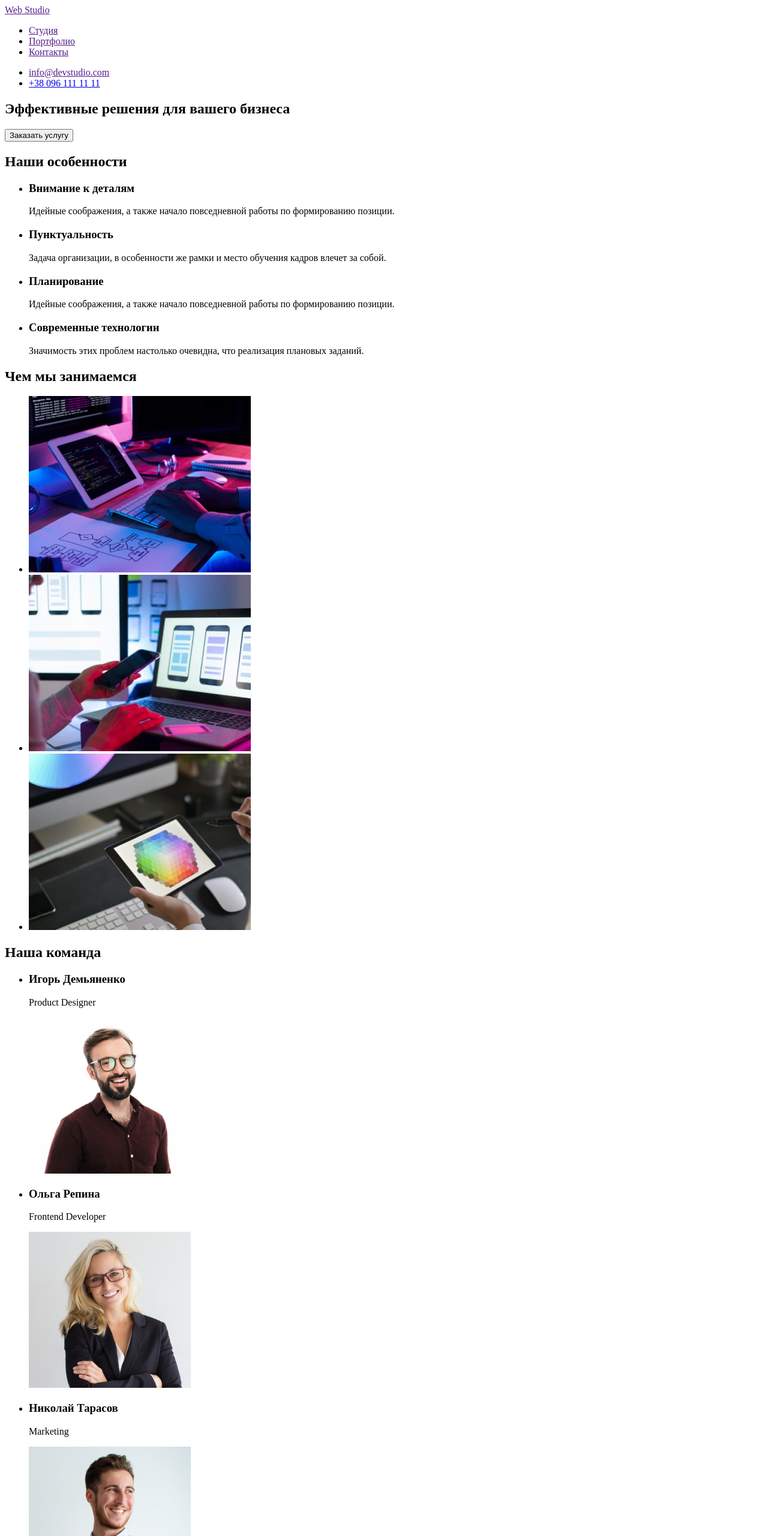
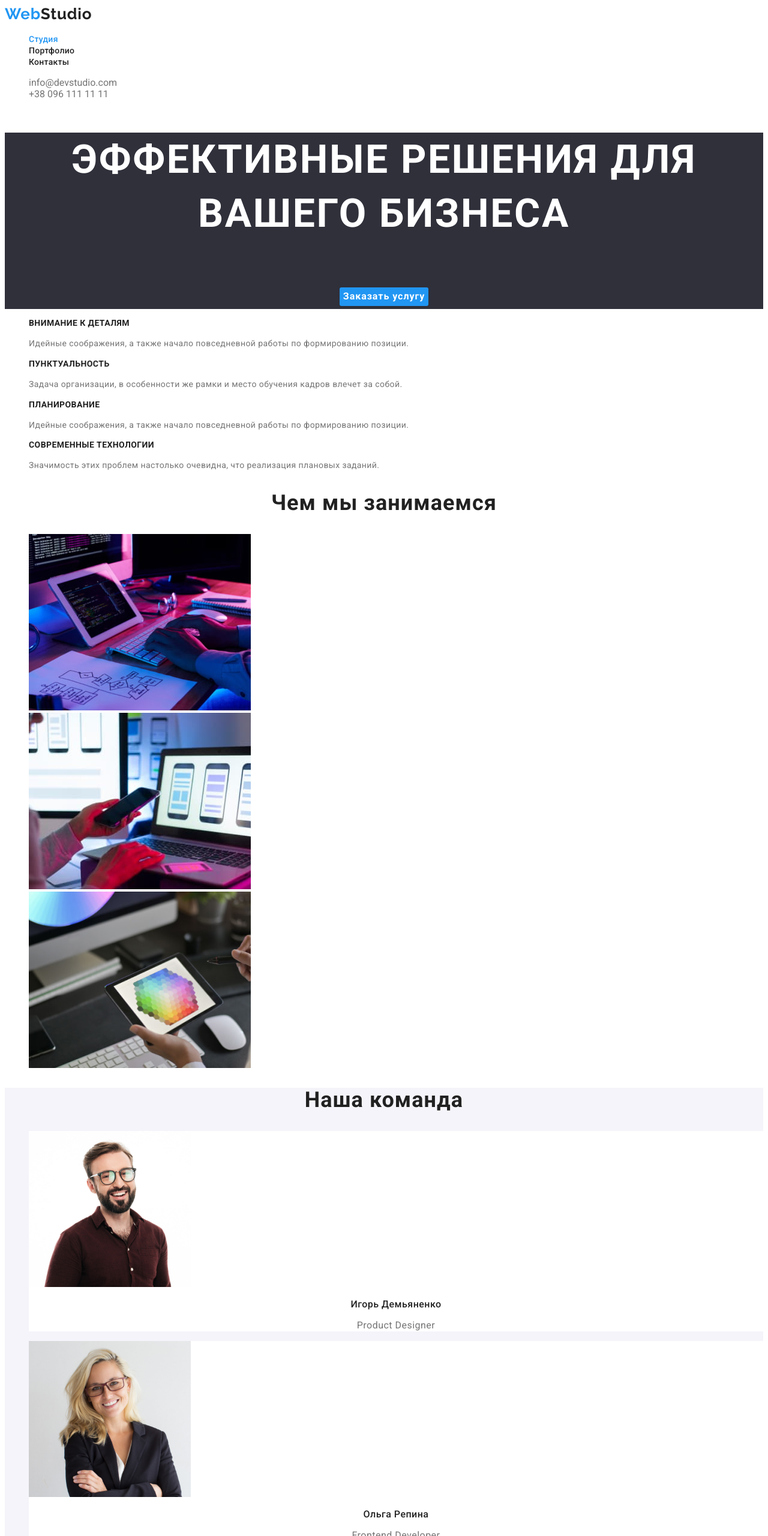
Before and after one commit to EduardGalushko/goit-markup-hw-01., a plain HTML site: page index.html in a window 1280 px wide. Shown: the top 2560 px of the page at 60% size. Drawn offline with Linux system fonts and the light colour scheme.

Commit message:
fixed studio

```diff
--- /dev/null
+++ b/css/style.css
@@ -0,0 +1,212 @@
+:root {
+  --primary-text-color: #212121;
+  --tittle-text-color: #757575;
+  --accent-color: #2196f3;
+  --primary-with-color: #ffffff;
+  --section-background-color: #f5f4fa;
+  --footer-background-color: #2f303a;
+}
+
+/*--start studio--*/
+body {
+  font-family: "Roboto", sans-serif;
+}
+
+.list {
+  list-style: none;
+}
+
+a {
+  text-decoration: none;
+}
+
+.logo {
+  font-family: Raleway;
+  font-style: normal;
+  font-weight: bold;
+  font-size: 26px;
+  line-height: 1.2;
+  letter-spacing: 0.03em;
+  color: var(--accent-color);
+}
+.logo-web {
+  font-family: Raleway;
+  font-style: normal;
+  font-weight: bold;
+  font-size: 26px;
+  line-height: 1.2;
+  letter-spacing: 0.03em;
+  color: var(--primary-text-color);
+}
+.site-nav {
+  font-style: normal;
+  font-weight: 500;
+  font-size: 14px;
+  line-height: 1.1;
+  letter-spacing: 0.02em;
+  color: var(--primary-text-color);
+}
+.current {
+  color: var(--accent-color);
+  text-decoration: none;
+  pointer-events: none;
+}
+
+.site-nav:hover,
+.site-nav:focus {
+  color: var(--accent-color);
+}
+.site-nav-contact {
+  color: var(--tittle-text-color);
+  font-style: normal;
+}
+.site-nav-contact:hover,
+.site-nav-contact:focus {
+  color: var(--accent-color);
+}
+
+.hero {
+  background-color: var(--footer-background-color);
+  font-style: normal;
+  font-weight: 900;
+  font-size: 44px;
+  line-height: 1.36;
+  text-align: center;
+  letter-spacing: 0.06em;
+  text-transform: uppercase;
+  color: var(--primary-with-color);
+}
+.button {
+  text-decoration: none;
+  cursor: pointer;
+  background-color: var(--accent-color);
+  font-family: inherit;
+  font-style: normal;
+  font-weight: bold;
+  font-size: 16px;
+  line-height: 1.8;
+  letter-spacing: 0.06em;
+  color: var(--primary-with-color);
+  border: 0px;
+  border-radius: 3px;
+}
+
+.button:hover,
+.button:focus {
+  background-color: #188ce8;
+}
+.features-title {
+  font-style: normal;
+  font-weight: bold;
+  font-size: 14px;
+  line-height: 1.14;
+  letter-spacing: 0.03em;
+  text-transform: uppercase;
+  color: var(--primary-text-color);
+}
+.features-description {
+  font-style: normal;
+  font-weight: normal;
+  font-size: 14px;
+  line-height: 1.7;
+  letter-spacing: 0.03em;
+  color: var(--tittle-text-color);
+}
+.title {
+  font-style: normal;
+  font-weight: bold;
+  font-size: 36px;
+  line-height: 1.16;
+  text-align: center;
+  letter-spacing: 0.03em;
+  color: var(--primary-text-color);
+}
+.section-team {
+  background-color: var(--section-background-color);
+}
+.cards {
+  background: var(--primary-with-color);
+}
+.title-name {
+  font-style: normal;
+  font-weight: 500;
+  font-size: 16px;
+  line-height: 1.18;
+  text-align: center;
+  letter-spacing: 0.03em;
+  color: var(--primary-text-color);
+}
+.team-position {
+  font-style: normal;
+  font-weight: normal;
+  font-size: 16px;
+  line-height: 1.18;
+  text-align: center;
+  letter-spacing: 0.03em;
+  color: var(--tittle-text-color);
+}
+.footer {
+  background-color: var(--footer-background-color);
+}
+.logo-web-footer {
+  font-family: Raleway;
+  font-style: normal;
+  font-weight: bold;
+  font-size: 26px;
+  line-height: 1.2;
+  letter-spacing: 0.03em;
+  color: var(--primary-with-color);
+}
+.address {
+  font-style: normal;
+  font-weight: normal;
+  font-size: 14px;
+  line-height: 1.71;
+  letter-spacing: 0.03em;
+  color: var(--primary-with-color);
+}
+/*--END STUDIO--*/
+
+/* START PORTFOLIO */
+.section-portfolio {
+  color: var(--section-background-color);
+}
+.button-navigate {
+  background-color: var(--section-background-color);
+  text-decoration: none;
+  font-family: inherit;
+  font-style: normal;
+  font-weight: 500;
+  font-size: 16px;
+  line-height: 1.62;
+  text-align: center;
+  letter-spacing: 0.03em;
+  color: var(--primary-text-color);
+  cursor: pointer;
+  border: 0px;
+  border-radius: 3px;
+}
+.button-navigate:hover,
+.button-navigate:focus {
+  background-color: var(--accent-color);
+  color: var(--primary-with-color);
+}
+.title-name-cards {
+  font-style: normal;
+  font-weight: bold;
+  font-size: 18px;
+  line-height: 2;
+  letter-spacing: 0.06em;
+  color: var(--primary-text-color);
+}
+
+.cards-discription {
+  font-style: normal;
+  font-weight: normal;
+  font-size: 16px;
+  line-height: 1.87;
+  letter-spacing: 0.03em;
+  color: var(--tittle-text-color);
+}
+
+/* END PORTFOLIO */
--- a/index.html
+++ b/index.html
@@ -5,6 +5,12 @@
     <meta http-equiv="X-UA-Compatible" content="IE=edge">
     <meta name="viewport" content="width=device-width, initial-scale=1.0">
     <title>WebStudio</title>
+    <link rel="preconnect" href="https://fonts.googleapis.com">
+    <link rel="preconnect" href="https://fonts.gstatic.com" crossorigin>
+    <link href="https://fonts.googleapis.com/css2?family=Raleway:wght@700&family=Roboto:wght@400;500;700;900&display=swap"
+    rel="stylesheet">
+    <link rel="stylesheet" href="./css/style.css">
+
 </head>
 
 <body>
@@ -12,21 +18,21 @@
     <!--Шапка сайта-->
 <header>
     <nav>
-        <a href=""><span>Web</span> Studio</a>
-        <ul>
-            <li><a href="">Студия</a></li>
-            <li><a href="" >Портфолио</a> </li>
-            <li><a href="" >Контакты</a> </li>
+        <a href="" class="logo">Web<span class="logo-web">Studio</span></a>
+        <ul class="list">
+            <li><a class="site-nav current" href="">Студия</a></li>
+            <li><a class="site-nav" href="./portfolio.html">Портфолио</a> </li>
+            <li><a class="site-nav" href="">Контакты</a> </li>
         </ul>
 
 
     </nav>
-    <ul>
+    <ul class="list">
         <li>
-            <a href="">info@devstudio.com</a>
+            <a class="site-nav-contact" href="mailto:info@devstudio.com">info@devstudio.com</a>
         </li>
         <li>
-            <a href="tel:+380961111111">+38 096 111 11 11</a>
+            <a class="site-nav-contact" href="tel:+380961111111">+38 096 111 11 11</a>
         </li>
     </ul>
 </header>
@@ -35,38 +41,38 @@
 <main>
 
 <!--Секция герой-->
-<section>
+<section class="hero">
     <h1>Эффективные решения для вашего бизнеса</h1>
-    <button type="button">Заказать услугу</button>
+    <button class="button" type="button">Заказать услугу</button>
 </section>
 
 <!-- Наши особенности -->
 <section>
-    <h2>Наши особенности</h2>
-<ul>
+    <h2 hidden>Наши особенности</h2>
+<ul class="list">
     <li>
-        <h3>Внимание к деталям</h3>
-        <p>Идейные соображения, а также начало повседневной работы по формированию позиции.</p>
+        <h3 class="features-title">Внимание к деталям</h3>
+        <p class="features-description">Идейные соображения, а также начало повседневной работы по формированию позиции.</p>
     </li>
     <li>
-        <h3>Пунктуальность</h3>
-        <p>Задача организации, в особенности же рамки и место обучения кадров влечет за собой.</p>
+        <h3 class="features-title">Пунктуальность</h3>
+        <p class="features-description">Задача организации, в особенности же рамки и место обучения кадров влечет за собой.</p>
     </li>
     <li>
-        <h3>Планирование</h3>
-        <p>Идейные соображения, а также начало повседневной работы по формированию позиции.</p>
+        <h3 class="features-title">Планирование</h3>
+        <p class="features-description">Идейные соображения, а также начало повседневной работы по формированию позиции.</p>
     </li>
     <li>
-        <h3>Современные технологии</h3>
-        <p>Значимость этих проблем настолько очевидна, что реализация плановых заданий.</p>
+        <h3 class="features-title">Современные технологии</h3>
+        <p class="features-description">Значимость этих проблем настолько очевидна, что реализация плановых заданий.</p>
     </li>
 </ul>
 </section>
 
 <!-- Секция занятий -->
-<section>
-    <h2>Чем мы занимаемся</h2>
-    <ul>
+<section >
+    <h2 class="title">Чем мы занимаемся</h2>
+    <ul class="list">
     <li> <img src="./img/files (2).jpg" alt="Кодинг"> </li>
     <li> <img src="./img/files (1).jpg" alt="Адаптивная верстка">  </li>
     <li><img src="./img/files (3).jpg" alt="Планшет"> </li>
@@ -74,42 +80,49 @@
 </section>
 
 <!--Наша команда-->
-<section>
-    <h2>Наша команда</h2>
-<ul>
+<section class="section-team">
+    <h2 class="title">Наша команда</h2>
+<ul class="list">
 
-    <li>
-        <h3>Игорь Демьяненко</h3>
-        <p>Product Designer</p>
+    <li class="cards">
         <img src="./img/img.jpg" width="270" alt="Игорь Демьяненко">
+        <h3 class="title-name">Игорь Демьяненко</h3>
+        <p class="team-position">Product Designer</p>
+
     </li>
-    <li>
-        <h3>Ольга Репина</h3>
-        <p>Frontend Developer</p>
-       <img src="./img/img (1).jpg"  width="270" alt="Ольга Репина">
+    <li class="cards">
+        <img src="./img/img (1).jpg" width="270" alt="Ольга Репина">
+        <h3 class="title-name">Ольга Репина</h3>
+        <p class="team-position">Frontend Developer</p>
     </li>
-    <li>
-        <h3>Николай Тарасов</h3>
-        <p>Marketing</p>
-        <img src="./img/img (2).jpg"  width="270" alt="Николай Тарасов">
+    <li class="cards">
+        <img src="./img/img (2).jpg" width="270" alt="Николай Тарасов">
+        <h3 class="title-name">Николай Тарасов</h3>
+        <p class="team-position">Marketing</p>
+
     </li>
-    <li>
-        <h3>Михаил Ермаков</h3>
-        <p>UI Designer</p>
-        <img src="./img/img (3).jpg"  width="270" alt="Михаил Ермаков">
+    <li class="cards">
+        <img src="./img/img (3).jpg" width="270" alt="Михаил Ермаков">
+        <h3 class="title-name">Михаил Ермаков</h3>
+        <p class="team-position">UI Designer</p>
+
     </li>
 </ul>
 </section>
 </main>
 
 <!--Подвал сайта-->
-<footer>
-    <a href=""><span>Web</span> Studio</a>
+<footer class="footer">
+    <a href="" class="logo">Web<span class="logo-web-footer">Studio</span></a>
     <address>
-    <ul>
-        <li><a href=""> г. Киев, пр-т Леси Украинки, 26</a></li>
-        <li><a href="mailto:info@devstudio.com">info@devstudio.com</a></li>
-        <li><a href="tel:+380961111111">+38 096 111 11 11</a></li>
+    <ul class="list">
+        <li><a class="address" href=""> г. Киев, пр-т Леси Украинки, 26</a></li>
+        <li>
+            <a class="site-nav-contact" href="mailto:info@devstudio.com">info@devstudio.com</a>
+        </li>
+        <li>
+            <a class="site-nav-contact" href="tel:+380961111111">+38 096 111 11 11</a>
+        </li>
     </ul>
     </address>
 </footer>
```
Also changed, not shown: portfolio.html (added, +123 -0 lines), img/project-1.jpg (added), img/project-2.jpg (added), img/project-3.jpg (added), img/project-4.jpg (added), img/project-5.jpg (added), img/project-6.jpg (added), img/project-7.jpg (added), img/project-8.jpg (added), img/project-9.jpg (added).
